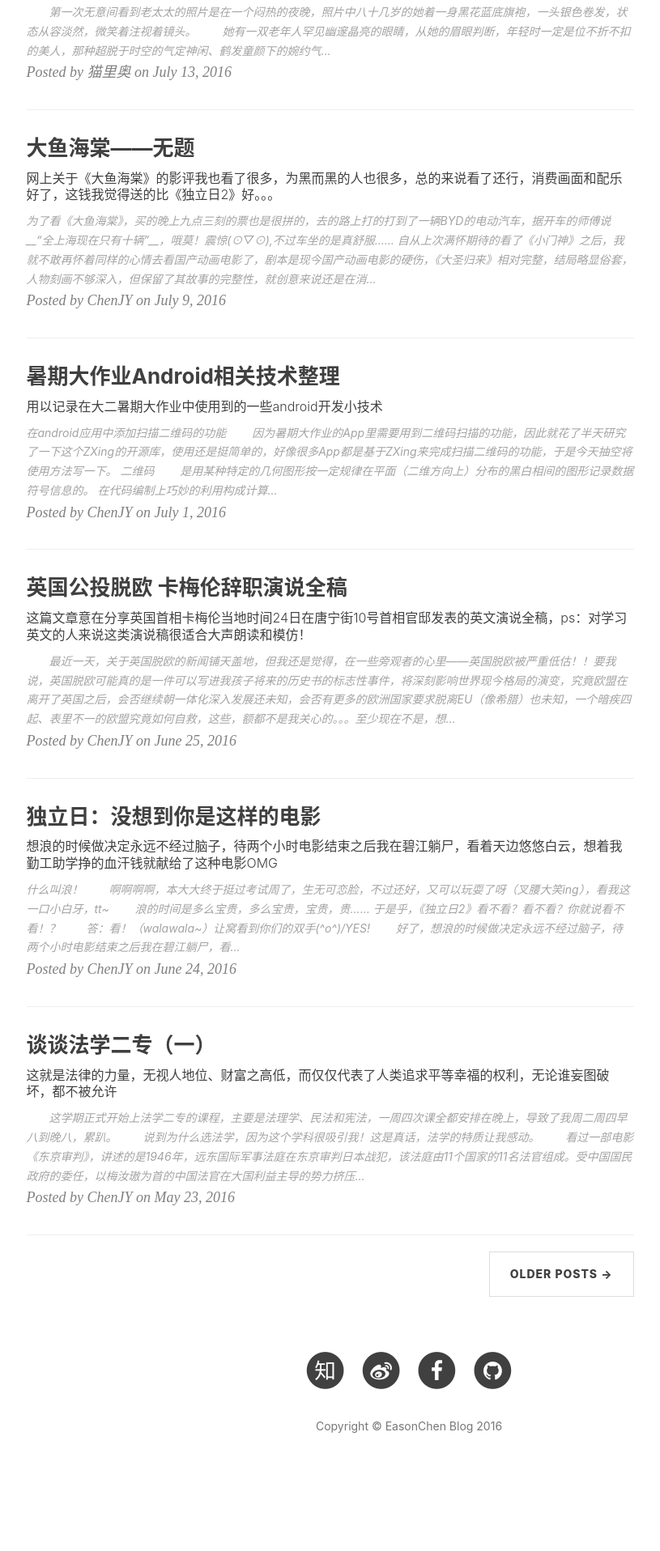
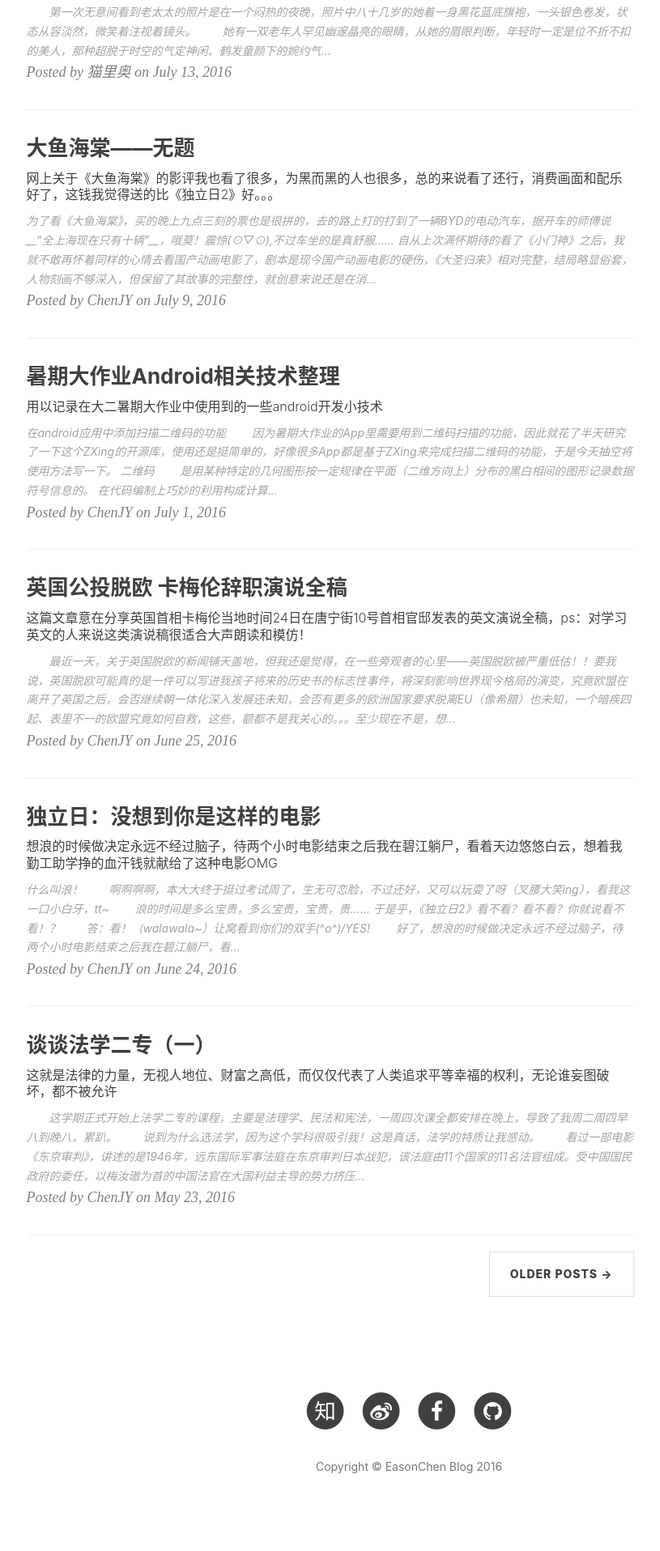
Before and after one commit to jiayangchen/jiayangchen.github.io, a Jekyll site: the page built from index.html, in a window 1280 px wide. Shown: the part 1453-3369 px from the top of the page at 81% size, without its empty margins (135-950 px from the left). Built offline with Jekyll 4.4.1, drawn with Linux system fonts in a browser that asks for light colours; nearby versions of some CDN libraries; the list of posts is cut into pages by our own code; comment, search, counter and statistics services are not loaded; before the commit the page ends 3319 px from its top, so only the background shows below that.

Commit message:
20161005

```diff
--- a/_layouts/default.html
+++ b/_layouts/default.html
@@ -1,6 +1,11 @@
 <!DOCTYPE html>
 <html lang="en">
-
+<style type="text/css">
+.cloud-tie-wrapper{
+    width:200px;
+    height:50px;
+}
+</style>
 {% include head.html %}
 
 <!-- hack iOS CSS :active style -->
```
